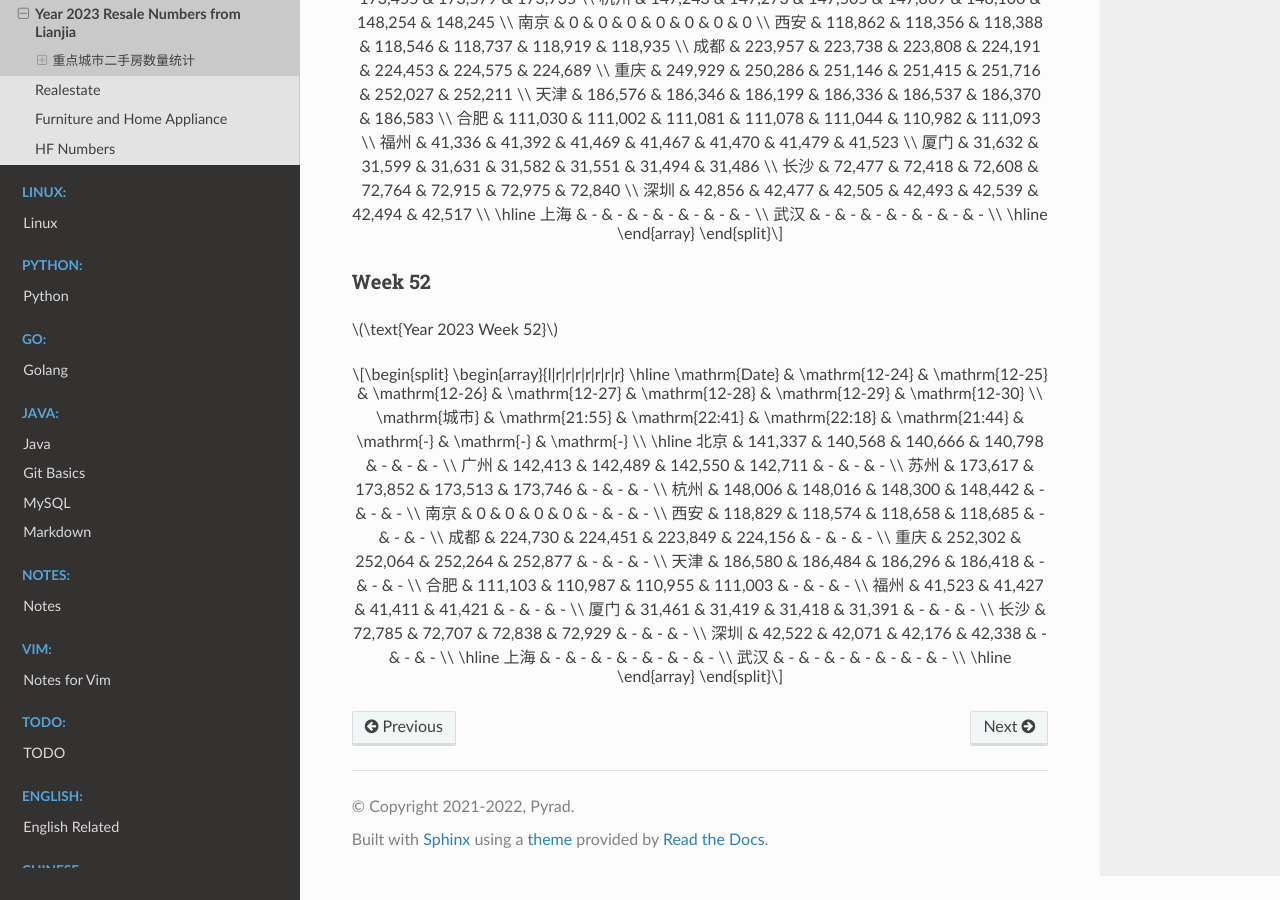
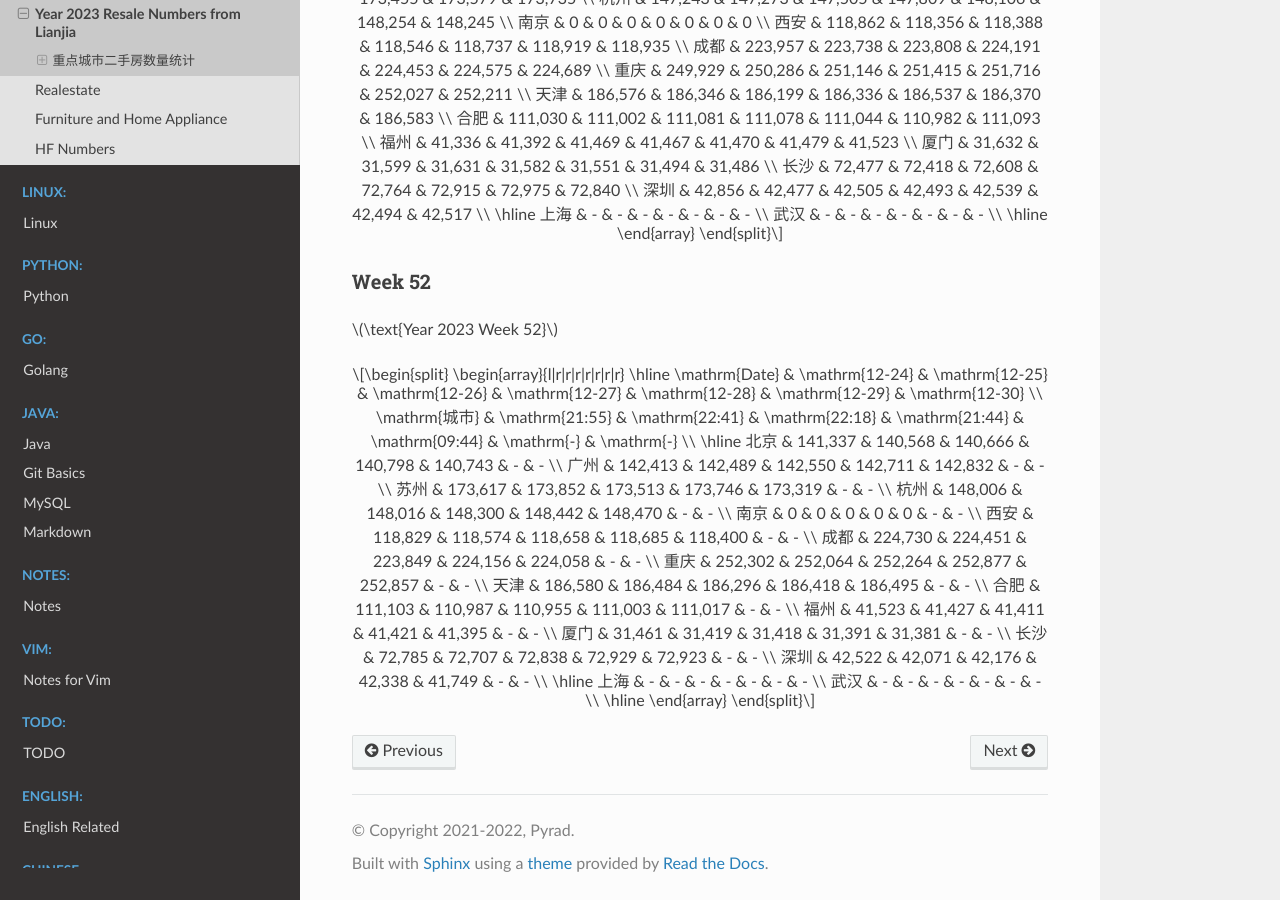
Before and after one commit to Pyrad/pyradnotes, a Sphinx documentation site: the page built from source/RealEstate/resalenumbers2023.md, in a window 1280 px wide and 900 px high, scrolled down 21249 px. Built offline with Sphinx 7.4.7 and the Read the Docs theme 2.0.0, drawn with Linux system fonts in a browser that asks for light colours; a script that is not in the unit is left out.

Commit message:
Realestate Update resale numbers 2023-12-28 09:44

```diff
--- a/source/RealEstate/resalenumbers2023.md
+++ b/source/RealEstate/resalenumbers2023.md
@@ -1378,22 +1378,22 @@
 \begin{array}{l|r|r|r|r|r|r|r}
 \hline
 \mathrm{Date} & \mathrm{12-24} & \mathrm{12-25} & \mathrm{12-26} & \mathrm{12-27} & \mathrm{12-28} & \mathrm{12-29} & \mathrm{12-30} \\
-\mathrm{城市} & \mathrm{21:55} & \mathrm{22:41} & \mathrm{22:18} & \mathrm{21:44} & \mathrm{-} & \mathrm{-} & \mathrm{-} \\
+\mathrm{城市} & \mathrm{21:55} & \mathrm{22:41} & \mathrm{22:18} & \mathrm{21:44} & \mathrm{09:44} & \mathrm{-} & \mathrm{-} \\
 \hline
-北京 & 141,337 & 140,568 & 140,666 & 140,798 & - & - & - \\
-广州 & 142,413 & 142,489 & 142,550 & 142,711 & - & - & - \\
-苏州 & 173,617 & 173,852 & 173,513 & 173,746 & - & - & - \\
-杭州 & 148,006 & 148,016 & 148,300 & 148,442 & - & - & - \\
-南京 & 0 & 0 & 0 & 0 & - & - & - \\
-西安 & 118,829 & 118,574 & 118,658 & 118,685 & - & - & - \\
-成都 & 224,730 & 224,451 & 223,849 & 224,156 & - & - & - \\
-重庆 & 252,302 & 252,064 & 252,264 & 252,877 & - & - & - \\
-天津 & 186,580 & 186,484 & 186,296 & 186,418 & - & - & - \\
-合肥 & 111,103 & 110,987 & 110,955 & 111,003 & - & - & - \\
-福州 & 41,523 & 41,427 & 41,411 & 41,421 & - & - & - \\
-厦门 & 31,461 & 31,419 & 31,418 & 31,391 & - & - & - \\
-长沙 & 72,785 & 72,707 & 72,838 & 72,929 & - & - & - \\
-深圳 & 42,522 & 42,071 & 42,176 & 42,338 & - & - & - \\
+北京 & 141,337 & 140,568 & 140,666 & 140,798 & 140,743 & - & - \\
+广州 & 142,413 & 142,489 & 142,550 & 142,711 & 142,832 & - & - \\
+苏州 & 173,617 & 173,852 & 173,513 & 173,746 & 173,319 & - & - \\
+杭州 & 148,006 & 148,016 & 148,300 & 148,442 & 148,470 & - & - \\
+南京 & 0 & 0 & 0 & 0 & 0 & - & - \\
+西安 & 118,829 & 118,574 & 118,658 & 118,685 & 118,400 & - & - \\
+成都 & 224,730 & 224,451 & 223,849 & 224,156 & 224,058 & - & - \\
+重庆 & 252,302 & 252,064 & 252,264 & 252,877 & 252,857 & - & - \\
+天津 & 186,580 & 186,484 & 186,296 & 186,418 & 186,495 & - & - \\
+合肥 & 111,103 & 110,987 & 110,955 & 111,003 & 111,017 & - & - \\
+福州 & 41,523 & 41,427 & 41,411 & 41,421 & 41,395 & - & - \\
+厦门 & 31,461 & 31,419 & 31,418 & 31,391 & 31,381 & - & - \\
+长沙 & 72,785 & 72,707 & 72,838 & 72,929 & 72,923 & - & - \\
+深圳 & 42,522 & 42,071 & 42,176 & 42,338 & 41,749 & - & - \\
 \hline
 上海 & - & - & - & - & - & - & - \\
 武汉 & - & - & - & - & - & - & - \\
```
Also changed, not shown: 1 other file.
